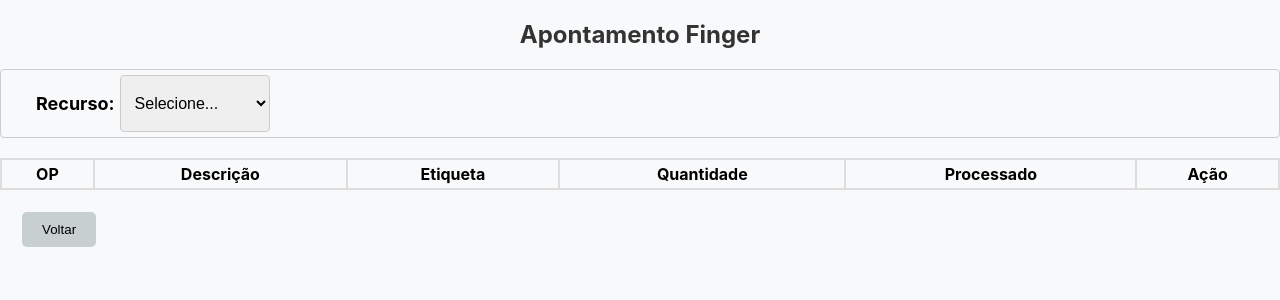
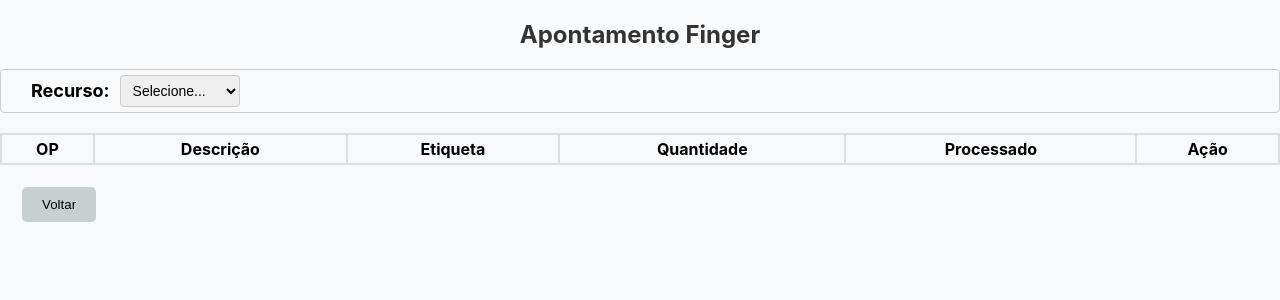
Before and after one commit to GabrielTress/IntSapiens_QA_GIT, a React (Create React App) app in the folder front/: page /apontamentoFinger in a window 1280 px wide. Shown: the top 300 px of the page. Built offline with nearby package versions, Linux system fonts and the light colour scheme.

Commit message:
Inclusão label recurso apontamento Finger

```diff
--- a/front/src/ApontamentoFinger/apontamentoFinger.css
+++ b/front/src/ApontamentoFinger/apontamentoFinger.css
@@ -10,21 +10,25 @@
     padding: 4px;
     box-sizing: border-box;
   }
-  .selectRecursoEtiquetaFinger{
-    width: 150px;
-    padding: 10px;
+  .selectRecurso {
+    display: flex;
+    align-items: center; /* Alinha verticalmente */
+    gap: 10px; /* Espaço entre o título e o select */
+    margin-bottom: 20px;
+    padding: 5px 30px; /* Alinha com o conteúdo */
+  }
+
+  .selectRecurso h3 {
+    margin: 0;
+    font-size: 18px;
+    white-space: nowrap;
+  }
+
+  .selectRecursoEtiquetaFinger {
+    width: 120px; /* Tamanho menor */
+    padding: 6px 8px;
+    font-size: 14px;
     border: 1px solid #ccc;
     border-radius: 4px;
     box-sizing: border-box;
-    font-size: 16px;
   }
-  .selectRecurso{
-    display: flex;
-    gap: 5px; /* Ajuste o espaço entre os inputs conforme necessário */
-    margin-bottom: 20px;
-    padding: 5px;
-  }
-  .selectRecurso h3{
-    margin-left: 30px;
-    font-size: 18px;
-  }
--- a/front/src/ApontamentoFinger/apontamentoFinger.js
+++ b/front/src/ApontamentoFinger/apontamentoFinger.js
@@ -153,9 +153,24 @@ function ApontamentoFinger() {
         const quantidadeTotalProduzida = quantidadeJaProduzida + quantidadeProduzida;
         const quantidadeMaximaPermitida = quantidadeOriginal * 1.3;
 
-        if (wb_numRec && wb_numOrp && etiqueta.quantidade) {
+        if (wb_numRec && wb_numOrp && etiqueta.quantidade && recurso) {
           if (quantidadeTotalProduzida <= quantidadeMaximaPermitida) {
             try {
+              await axios.post('http://192.168.0.250:9002/printFinger', {
+                wb_numOrp,
+                wb_numProd,
+                wb_qtdProd: etiqueta.quantidade,
+                wb_dtApont,
+                wb_numPed: linhaSelecionada.wb_numPed,
+                wb_itemPed: linhaSelecionada.wb_itemPed,
+                larguraBlanks,
+                espessuraBlanks,
+                comprimentoBlanks: infoTecnicas.WB_COMPRO,
+                wb_temFsc,
+                wb_numEtq: etiqueta.etiqueta,
+                wb_nomeRec: recurso
+              });
+
               await axios.post('http://192.168.0.250:9002/apontamento', {
                 wb_numEmp,
                 wb_numRec,
@@ -173,20 +188,6 @@ function ApontamentoFinger() {
                 wb_numEtq: etiqueta.etiqueta,
                 wb_qtdProd: etiqueta.quantidade,
                 wb_process: 'S'
-              });
-
-              await axios.post('http://192.168.0.250:9002/printFinger', {
-                wb_numOrp,
-                wb_numProd,
-                wb_qtdProd: etiqueta.quantidade,
-                wb_dtApont,
-                wb_numPed: linhaSelecionada.wb_numPed,
-                wb_itemPed: linhaSelecionada.wb_itemPed,
-                larguraBlanks,
-                espessuraBlanks,
-                comprimentoBlanks: infoTecnicas.WB_COMPRO,
-                wb_temFsc,
-                wb_numEtq: etiqueta.etiqueta
               });
 
               await axios.post('http://192.168.0.250:9002/apontamentoEtiqueta', {
@@ -235,7 +236,19 @@ function ApontamentoFinger() {
                         className: 'custom-toast-error'
                       });
             }
-          }
+        }else{
+          toast.error('Falta preencher quantidade ou recurso!', {
+            position: "bottom-center",
+            autoClose: 2000,
+            hideProgressBar: false,
+            closeOnClick: false,
+            pauseOnHover: true,
+            draggable: true,
+            progress: undefined,
+            className: 'custom-toast-error'
+          });
+        }
+
         }else{
           toast.error('OP ja finalizada ou não encontrada', {
             position: "bottom-center",
```
Also changed, not shown: 1 other file (tests, documents, lock files or other folders).
